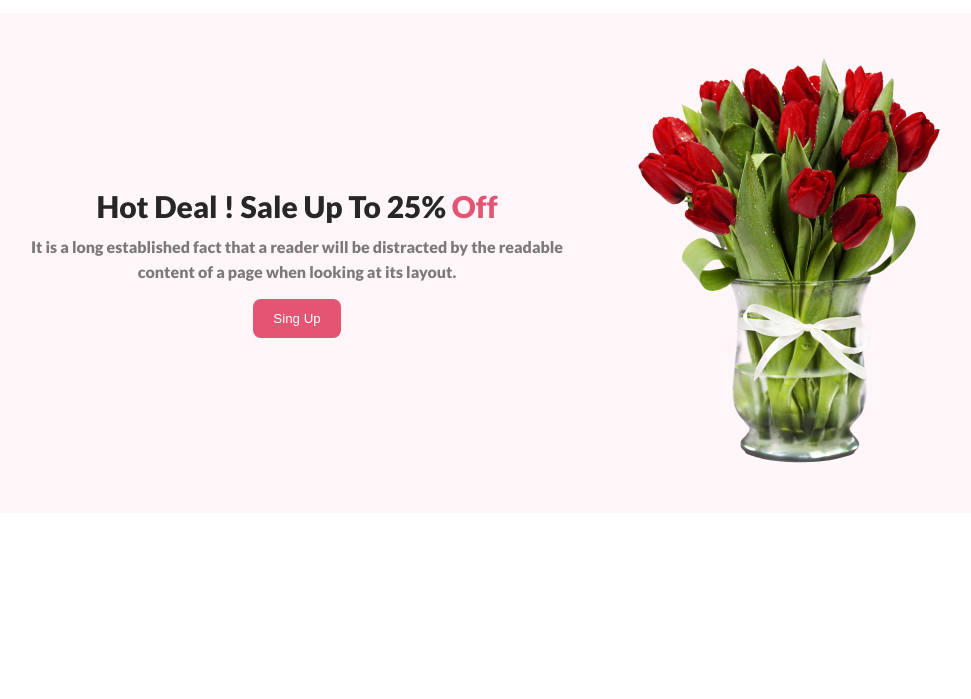
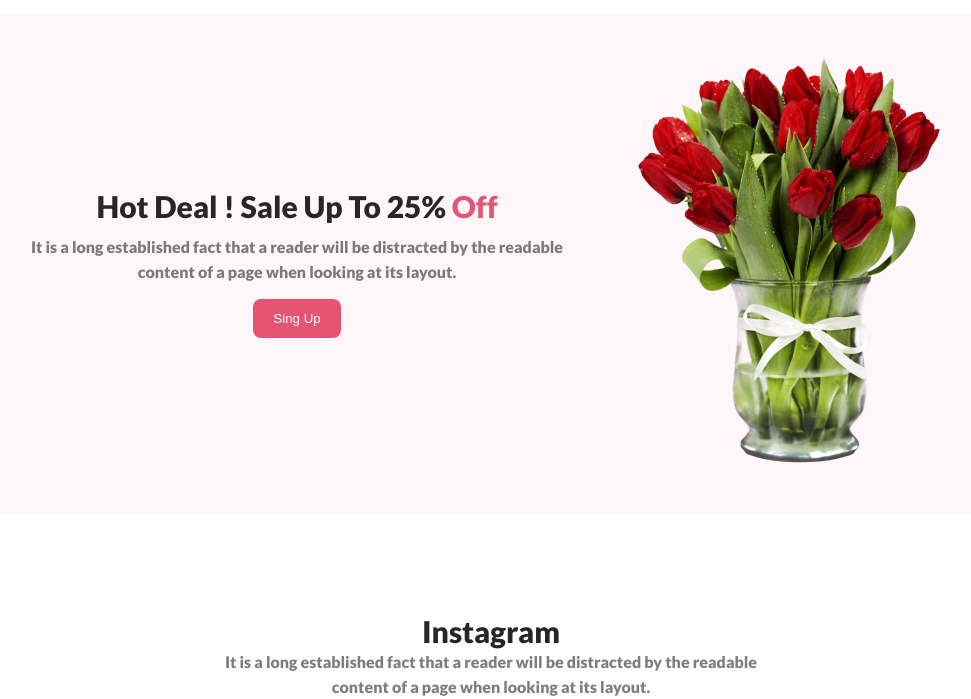
Before and after one commit to tanvir3100/First-web-assignment-pg, a plain HTML site: page index.html in a window 1280 px wide. Shown: the part 1832-2531 px from the top of the page, without its empty margins (149-1120 px from the left). Before the commit the page ends 2345 px from the top, so only its background shows below. Drawn offline with Linux system fonts and the light colour scheme; a web font is replaced by a local one.

Commit message:
instagram section done

```diff
--- a/index.html
+++ b/index.html
@@ -79,6 +79,10 @@
                 <img class="se-off-image" src="./Flower Asset/pngwing 8.png" alt="flower-top">
             </div>
         </div>
+        <div class="section-instagram">
+            <h3 class="section-instagram-title">Instagram</h3>
+            <p class="section-instagram-description">It is a long established fact that a reader will be distracted by the readable <br> content of a page when looking at its layout.</p>
+        </div>
     </main>
     <footer>
 
--- a/style.css
+++ b/style.css
@@ -122,6 +122,7 @@ Here is where the style begins */
 .part-left{
     width: 50%;
     padding-left: 100px;
+    border-right: 2px solid #E55473;
 }
 .by-me-title{
     color: #272727;
@@ -170,3 +171,18 @@ Here is where the style begins */
     line-height: 25px;
     padding-top: 10px;
 }
+.section-instagram{
+    text-align: center;
+    padding-top: 100px;
+}
+.section-instagram-title{
+    color: #272727;
+    font-size: 30px;
+    font-weight: 800;
+}
+.section-instagram-description{
+    color: rgba(39, 39, 39, 0.60);;
+    font-size: 16px;
+    font-weight: 400;
+    line-height: 25px;
+}
```
